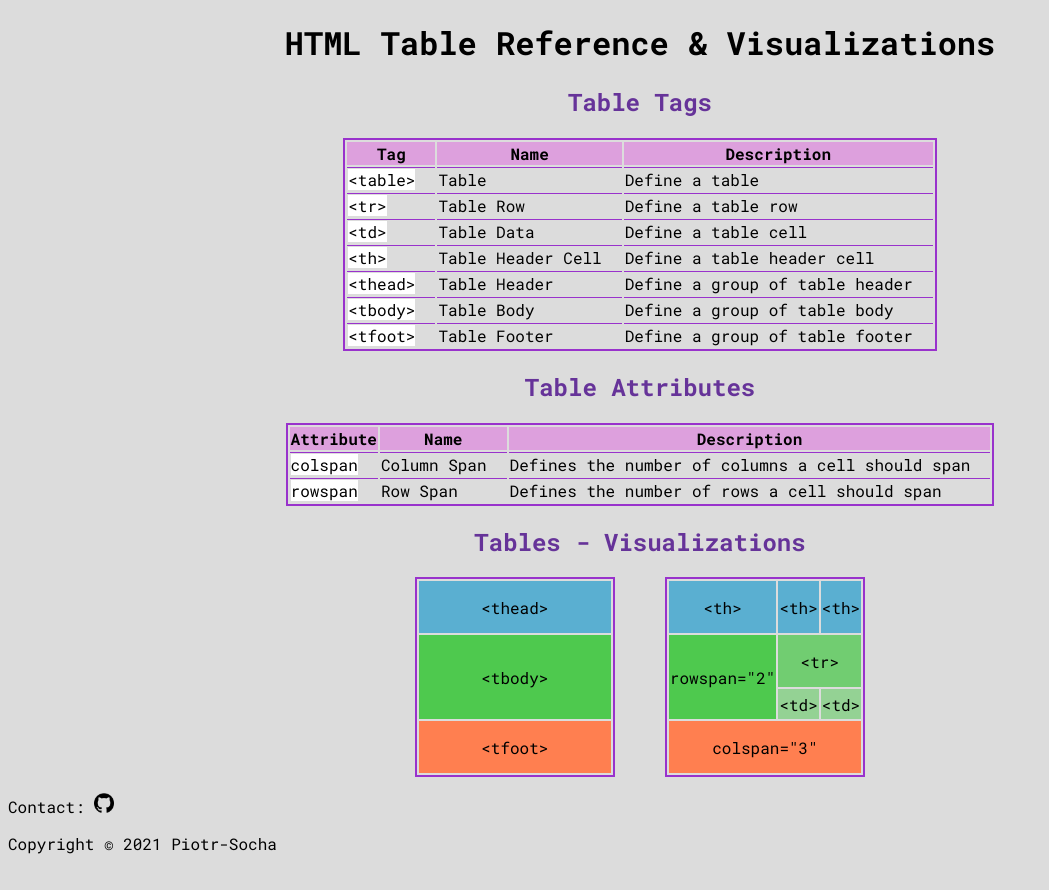
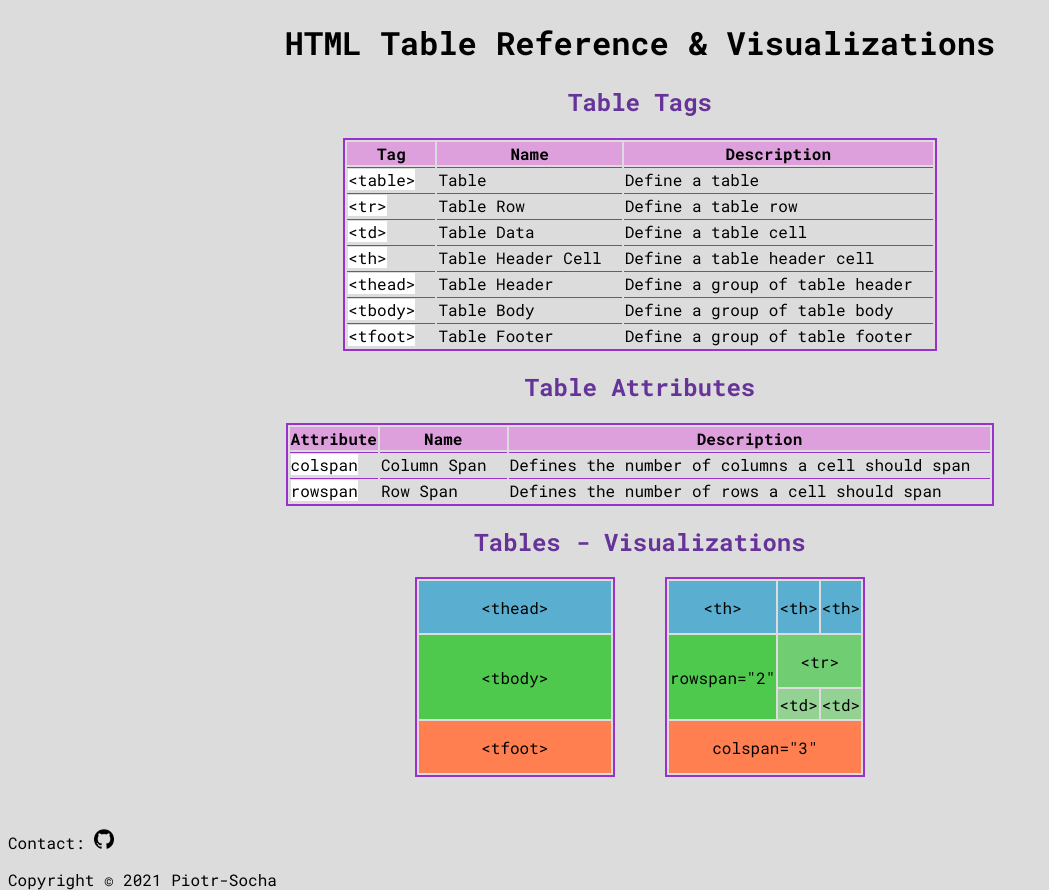
Before and after one commit to Piotr-Socha/cheat-sheet, a plain HTML site: page index.html in a window 1280 px wide. Shown: the whole page, without its empty margins (0-1049 px from the left). Drawn offline with Linux system fonts and the light colour scheme.

Commit message:
Update style.css
Update footer position

```diff
--- a/css/style.css
+++ b/css/style.css
@@ -1,10 +1,17 @@
 body {
     background-color: gainsboro;
     font-family: "Roboto Mono", monospace;
+    position: relative;
+    min-height: 100vh;
 }
 
-header, main {
+header {
     text-align: center;
+}
+
+main {
+    text-align: center;
+    padding-bottom: 0.5rem;
 }
 
 h2 {
@@ -36,9 +43,11 @@ table {
 }
 
 footer {
-   position:relative;
-   bottom:0;
-}
+    position: absolute;
+    bottom: 0;
+    width: 100%;
+    height: 0.5rem;
+  }
 
 #visualizationsDisplayWrapper {
     display: inline-flex;
```
